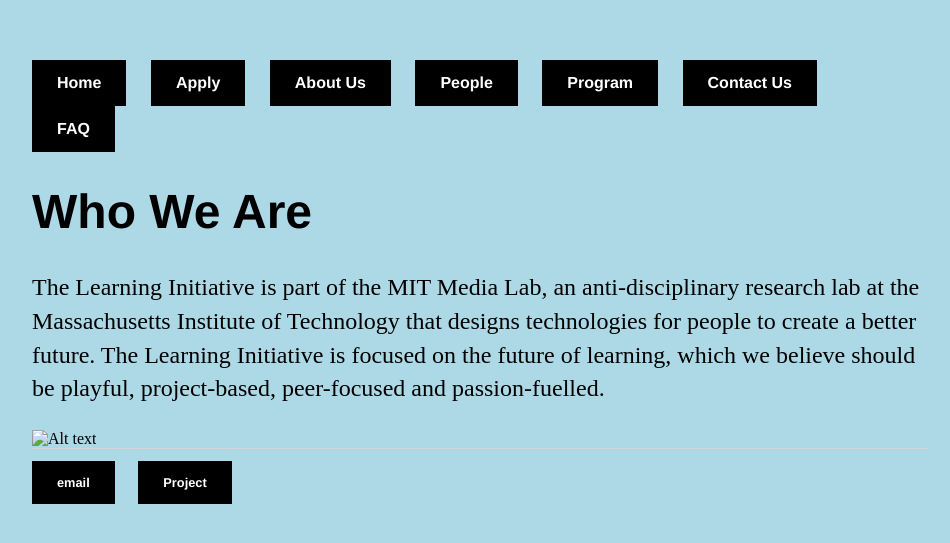
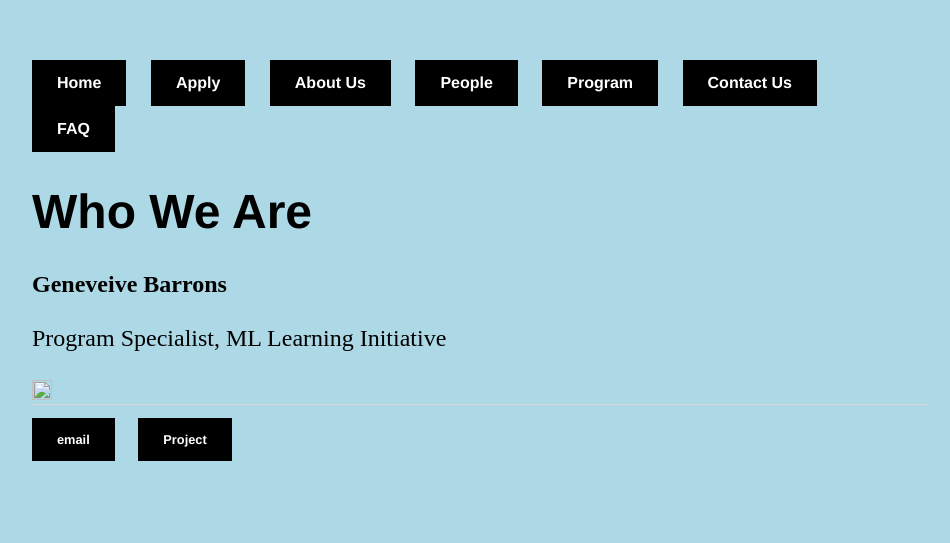
Before and after one commit to Refugee-Learning-Accelerator/Refugee-Learning-Accelerator.github.io, a Jekyll site: the page built from people/index.html, in a window 1280 px wide. Shown: the top 543 px of the page, without its empty margins (160-1110 px from the left). Built offline with Jekyll 4.4.1, drawn with Linux system fonts in a browser that asks for light colours.

Commit message:
Update index.html

```diff
--- a/people/index.html
+++ b/people/index.html
@@ -5,7 +5,6 @@
 
 <div class="blurb">
   <h1>Who We Are</h1>
+  <h2>Geneveive Barrons</h2> <p>Program Specialist, ML Learning Initiative</p> <img src="" style="width:20px;height:20px">
 
-<p>The Learning Initiative is part of the MIT Media Lab, an anti-disciplinary research lab at the Massachusetts Institute of Technology that designs technologies for people to create a better future. The Learning Initiative is focused on the future of learning, which we believe should be playful, project-based, peer-focused and passion-fuelled.  </p>
-<img src="lyndiem.github.io/Mit_medialab_logo.png" alt="Alt text"/>
 </div><!-- /.blurb -->
```
